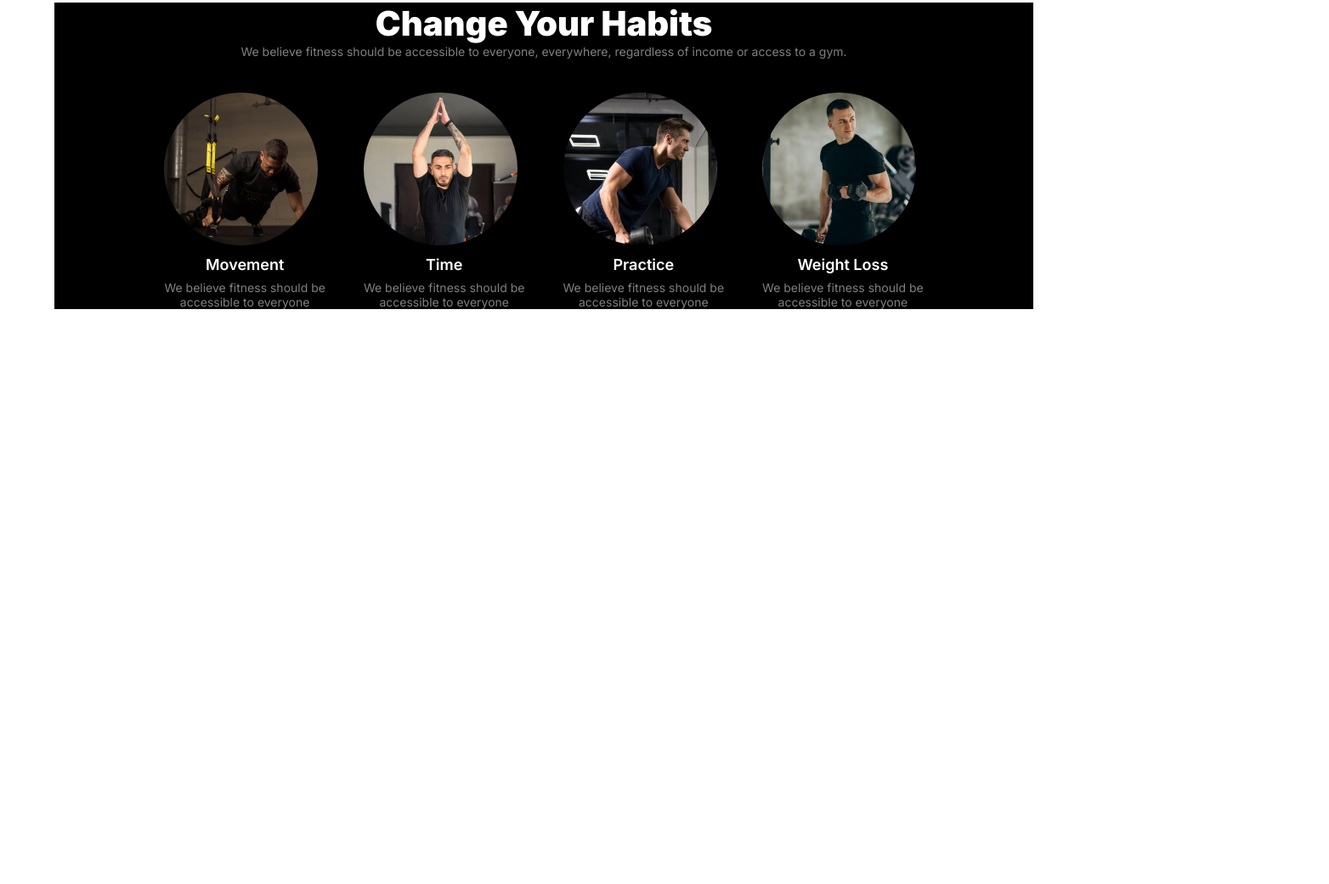
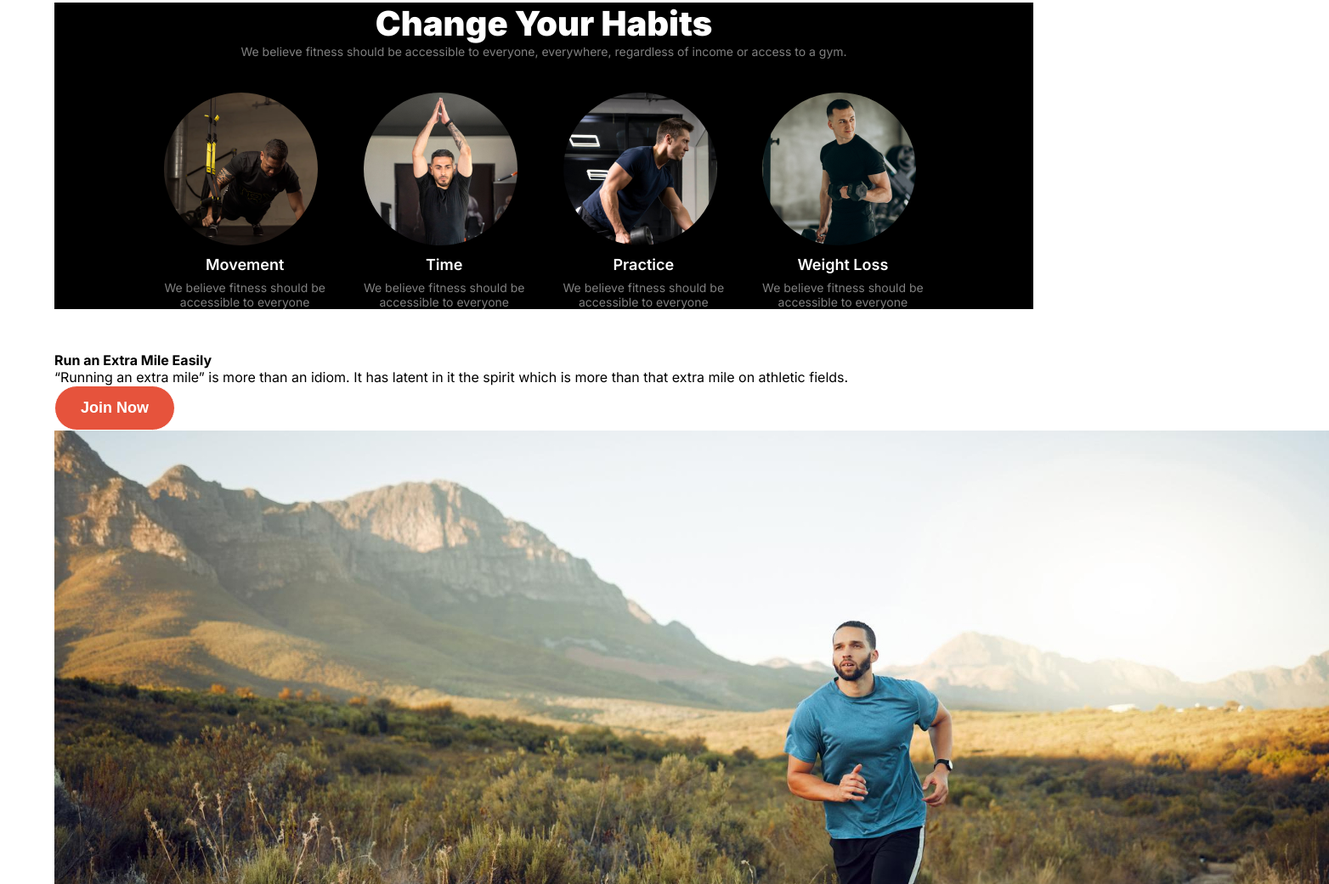
Before and after one commit to abubakrsiddikl/PH_assignment_02_end, a plain HTML site: page index.html in a window 1280 px wide. Shown: the part 675-1716 px from the top of the page at 85% size, 1564 px wide, since content can reach past the window. Before the commit the page ends 1089 px from the top, so only its background shows below. Drawn offline with Linux system fonts and the light colour scheme; a web font is replaced by a local one.

Commit message:
run section structure creat

```diff
--- a/index.html
+++ b/index.html
@@ -84,6 +84,23 @@
 
        </section>
        <!-- Habit section ends here -->
+
+       <!-- Run Mils section starts here -->
+        <section>
+            <div class="run-container">
+                <div class="run-text-container">
+                    <h4 class="run-text-title">Run an Extra Mile Easily</h4>
+                    <p class="run-text-description">
+                        “Running an extra mile” is more than an idiom. It has latent in it the spirit which is more than that extra mile on athletic fields.
+                    </p>
+                    <button class="btn-primary">Join Now</button>
+                </div>
+                <div class="run-img-container">
+                    <img src="./images/run.jpg" alt="loadings">
+                </div>
+            </div>
+        </section>
+        <!-- Run Mils section ends here -->
      </main>
     <!-- Header section ends here -->
 
```
